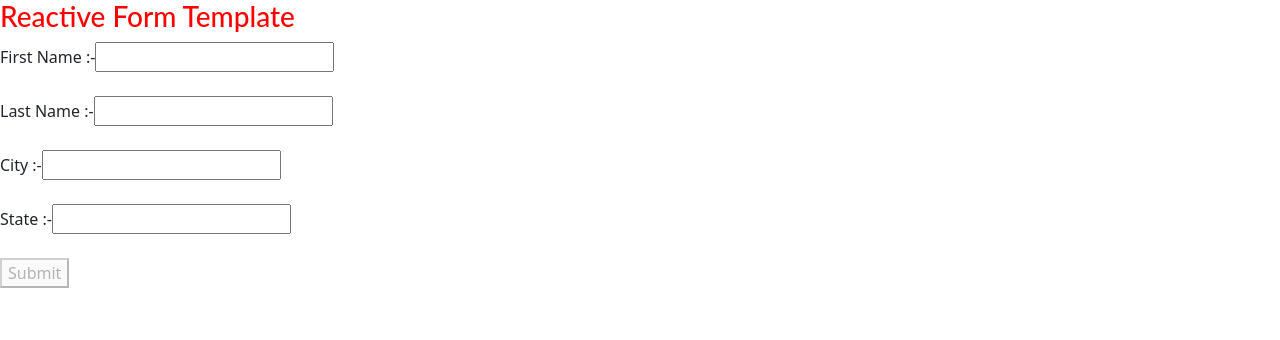
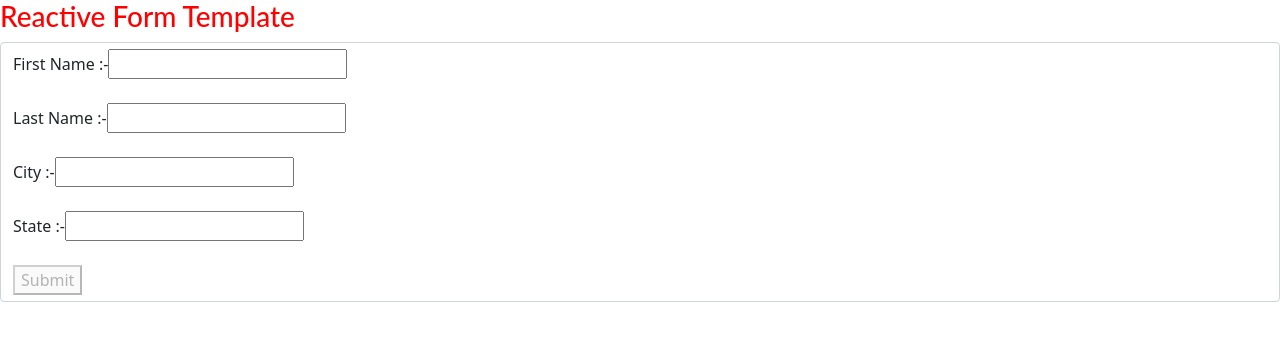
Before and after one commit to Jatinamin/Reactive-Form, an Angular app: page / in a window 1280 px wide. Shown: the top 340 px of the page. Built offline with nearby package versions, Linux system fonts and the light colour scheme.

Commit message:
2 files modified

```diff
--- a/src/app/app.component.css
+++ b/src/app/app.component.css
@@ -2,7 +2,7 @@ h3 {
   font-family: Lato;
   color: red;
 }
-.input{
+.input {
   margin: 10px;
   padding: 5px;
 
--- a/src/app/app.component.html
+++ b/src/app/app.component.html
@@ -1,6 +1,6 @@
 <h3>Reactive Form Template</h3>
 <div>
-  <form [formGroup]="reactiveForm" (ngSubmit)="submitForm(reactiveForm)">
+  <form class="form-control" [formGroup]="reactiveForm" (ngSubmit)="submitForm(reactiveForm)">
     <label for="fName"> First Name :-  </label>
     <input type="text" id="fName" formControlName="fName"/> <br/>
     <br />
```
